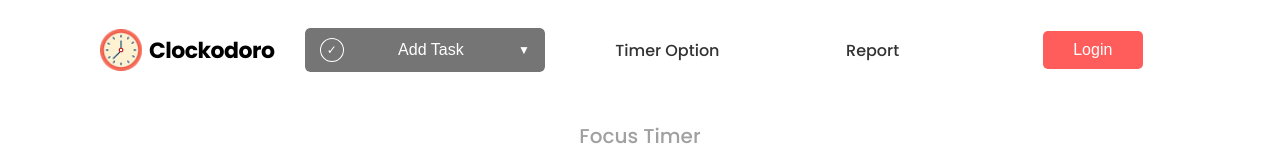
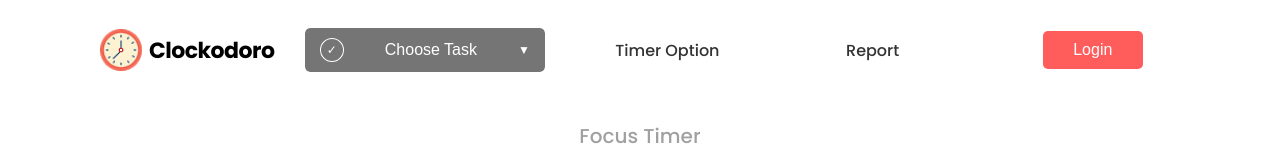
Before and after one commit to HunDavin/clockodoro, a React (Vite) app: page / in a window 1280 px wide. Shown: the top 160 px of the page. Built offline with nearby package versions, Linux system fonts and the light colour scheme.

Commit message:
Make a task a different component

```diff
--- a/src/components/Header.jsx
+++ b/src/components/Header.jsx
@@ -1,4 +1,5 @@
 import logo from "../assets/Clockodoro.png"
+import Task from "./Task"
 
 
 
@@ -10,20 +11,7 @@ export default function Header({func}) {
                     <span className="logo-text">Clockodoro</span>
             </div>
 
-            <div className="task-container">
-                <button className="task-button">
-                    <span className="check-icon">✓</span>
-                    <span className="task-text">Add Task</span>
-                    <span className="dropdown-arrow">▼</span>
-                </button>
-
-                <ul className="task-list">
-                    <li className="task-item">Homework<span className="task-cancel">&minus;</span></li>
-                    <li className="task-item">Other<span className="task-cancel">&minus;</span></li>
-                    <li className="task-divider"></li>
-                    <li className="task-item add-task">Add Task</li>
-                </ul>
-            </div>
+            <Task />
 
             <ul className="nav-lists">
                 <li className="nav-list" onClick={()=>func("time")}>Timer Option</li>
--- a/src/components/Task.jsx
+++ b/src/components/Task.jsx
@@ -0,0 +1,44 @@
+import { useState } from "react"
+
+export default function Task() {
+    const [task,setTask] =useState(["HomeWork","Other"]);
+
+
+
+
+    const[TaskSelect,setTaskSelect] = useState("Choose Task");
+    const[TaskInput,setTaskInput] = useState("");
+
+    const handleInput =()=>{
+        setTask((prev)=>[TaskInput,...prev]);
+        setTaskInput("");
+    }
+
+
+    return (<>
+        <div className="task-container">
+            <button className="task-button">
+                <span className="check-icon">✓</span>
+                <span className="task-text">{TaskSelect}</span>
+                <span className="dropdown-arrow">▼</span>
+            </button>
+
+            <ul className="task-list">
+                {task.map((t)=>(
+                <li className="task-item" onClick={()=>setTaskSelect(t)} >{t}<span className="task-cancel">&minus;</span></li>
+                ))}
+                <li className="task-divider"></li>
+                <li className="task-item">
+                    <input className="task-item add-task" type="text" placeholder="Add Task" onChange={(e)=>setTaskInput(e.target.value)} />
+                    <button className="add-task-btn" onClick={handleInput}>Add</button>
+                </li>
+            </ul>
+        </div>
+
+
+    </>)
+
+
+
+
+}
```
